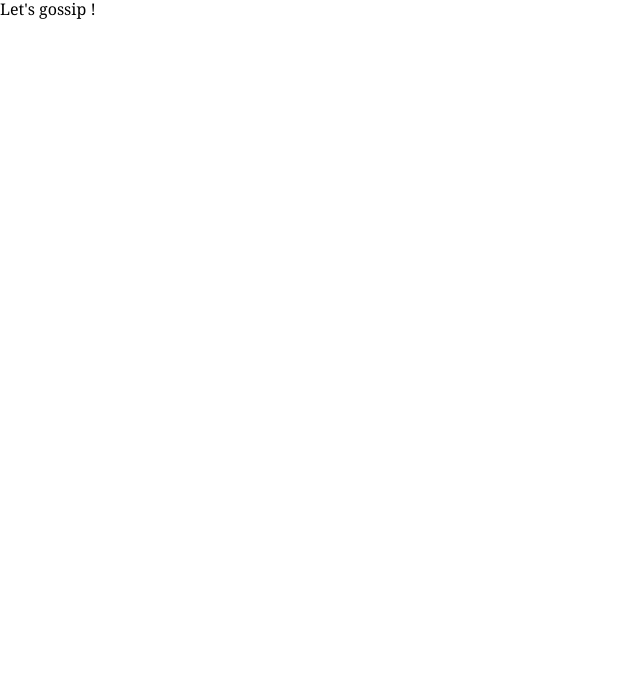
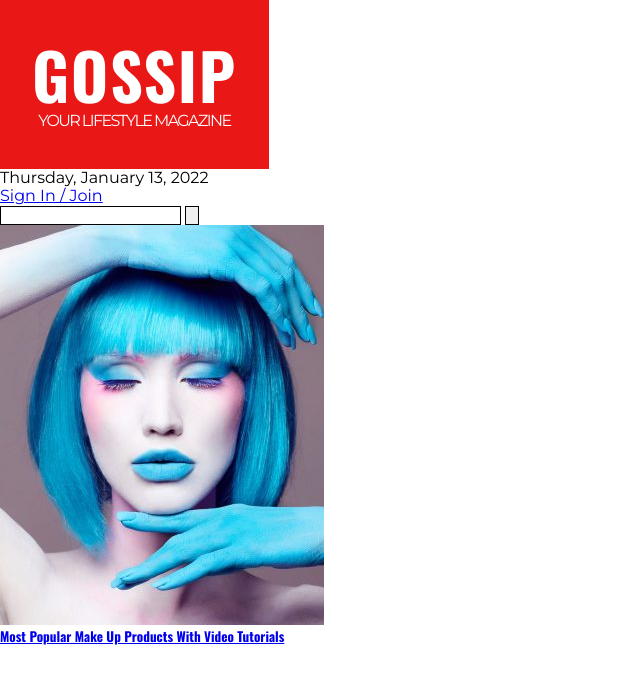
Before and after one commit to emilebeguin/gossip-clone, a website: page prod/index.html in a window 1280 px wide. Shown: the whole page, without its empty margins (0-640 px from the left). Drawn offline with nearby package versions, Linux system fonts and the light colour scheme; files that its build step writes are made by us from their sources.

Commit message:
header styles

```diff
--- a/dev/sass/layout/_components.scss
+++ b/dev/sass/layout/_components.scss
@@ -0,0 +1,16 @@
+.logo {
+    background-color: $red;
+    color: #fff;
+    text-align: center;
+    padding: 2.4em 2em;
+    display: inline-block;
+    text-transform: uppercase;
+    .name {
+        margin: 0;
+        font-size: 64px;
+        letter-spacing: .1rem;
+    }
+    .sublogo {
+        letter-spacing: -.1rem;
+    }
+}
--- a/dev/sass/layout/_general.scss
+++ b/dev/sass/layout/_general.scss
@@ -1,7 +1,3 @@
 body {
     background: #fff;
 }
-
-p {
-    font-family: Georgia, 'Times New Roman', Times, serif;
-}
--- a/prod/index.html
+++ b/prod/index.html
@@ -10,7 +10,42 @@
     <title>Home - Newspaper Gossip Pro</title>
 </head>
 <body>
-    <p>Let's gossip !</p>
+    <header>
+        <div class="logo">
+            <h1 class="name">Gossip</h1>
+            <p class="sublogo">Your Lifestyle Magazine</p>
+        </div>
+        <div class="super-elems">
+            <div class="date">Thursday, January 13, 2022</div>
+            <div class="join">
+                <a href="#" title="Sign In / Join">Sign In / Join</a>
+            </div>
+            <div class="searchbar">
+                <div class="searchfield">
+                    <input type="text" name="searchbar" id="searchbar">
+                    <button type="submit">
+                        <svg version="1.1" xmlns="http://www.w3.org/2000/svg" viewBox="0 0 1024 1024"><path d="M958.484 910.161l-134.543-134.502c63.078-76.595 94.761-170.455 94.7-264.141 0.061-106.414-40.755-213.228-121.917-294.431-81.224-81.183-187.965-121.958-294.349-121.938-106.445-0.020-213.176 40.796-294.38 121.938-81.224 81.203-122.020 188.017-121.979 294.369-0.041 106.445 40.755 213.166 121.979 294.287 81.203 81.285 187.945 122.020 294.38 121.979 93.727 0.041 187.607-31.642 264.11-94.659l134.564 134.564 57.436-57.467zM265.452 748.348c-65.556-65.495-98.14-150.999-98.181-236.882 0.041-85.832 32.625-171.346 98.181-236.913 65.556-65.536 151.060-98.099 236.923-98.14 85.821 0.041 171.346 32.604 236.902 98.14 65.495 65.516 98.099 151.122 98.099 236.913 0 85.924-32.604 171.387-98.099 236.882-65.556 65.495-150.999 98.099-236.902 98.099-85.862 0-171.356-32.604-236.923-98.099z"></path></svg>
+                    </button>
+                </div>
+            </div>
+            <div class="buy-now"></div>
+        </div>
+        <div class="super-featured">
+            <a href="#" title="Most Popular Make Up Products With Video Tutorials">
+                <img src="img/22-324x400.jpg" alt="Most Popular Make Up Products With Video Tutorials">
+                <h5>Most Popular Make Up Products With Video Tutorials</h5>
+            </a>
+        </div>
+    </header>
+    <nav></nav>
+    <section class="featured"></section>
+    <section class="trending"></section>
+    <section class="popular"></section>
+    <section class="buy-now"></section>
+    <section class="beauty"></section>
+    <section class="latest"></section>
+    <footer class="browse"></footer>
+    <footer class="credits"></footer>
     <!-- scripts -->
     <script type="text/javascript" src="js/scripts.js"></script>
 </body>
```
Also changed, not shown: dev/index.html (+4 -2 lines), prod/img/favicon.ico (added), prod/img/favicon.png (added), prod/sass/template.min.css.
